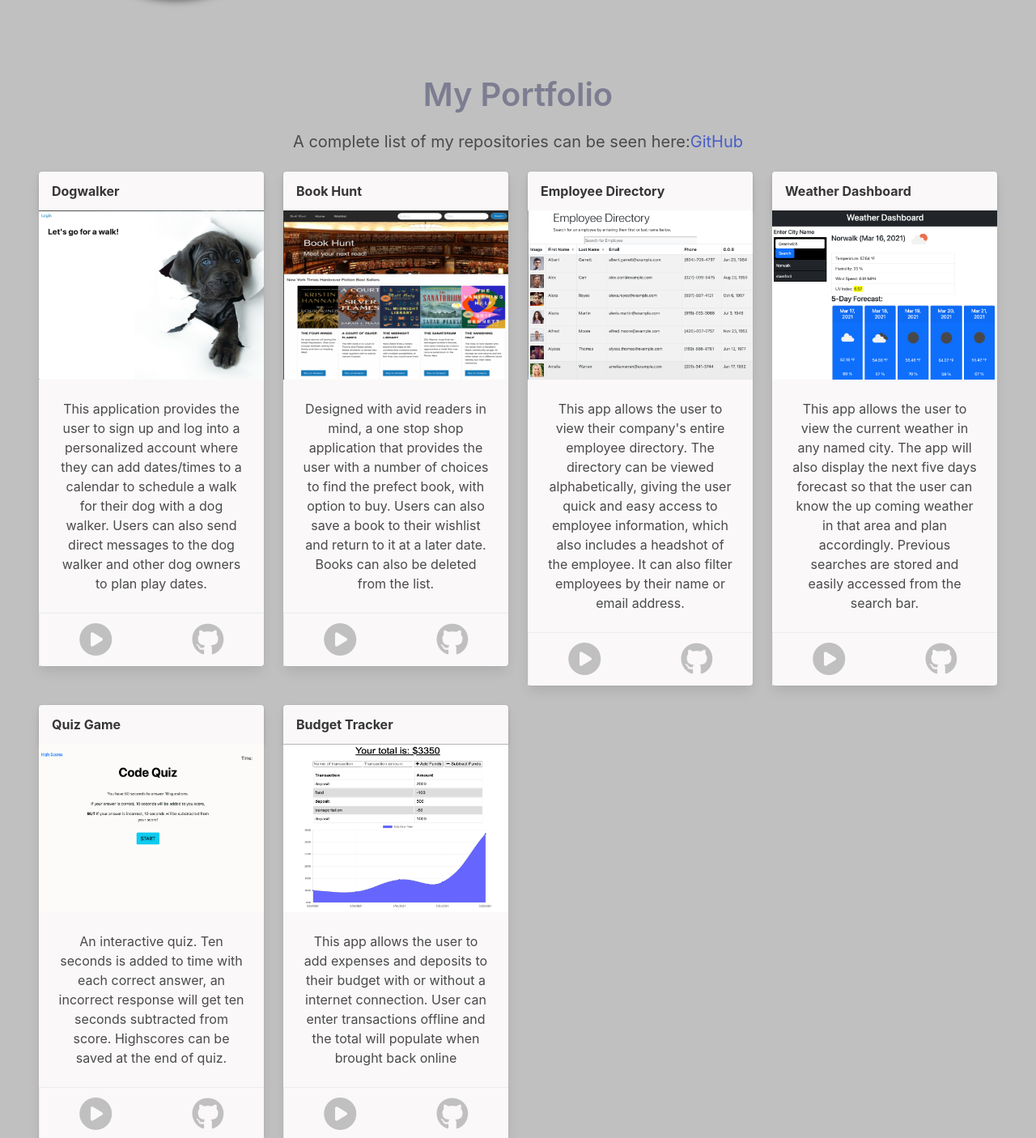
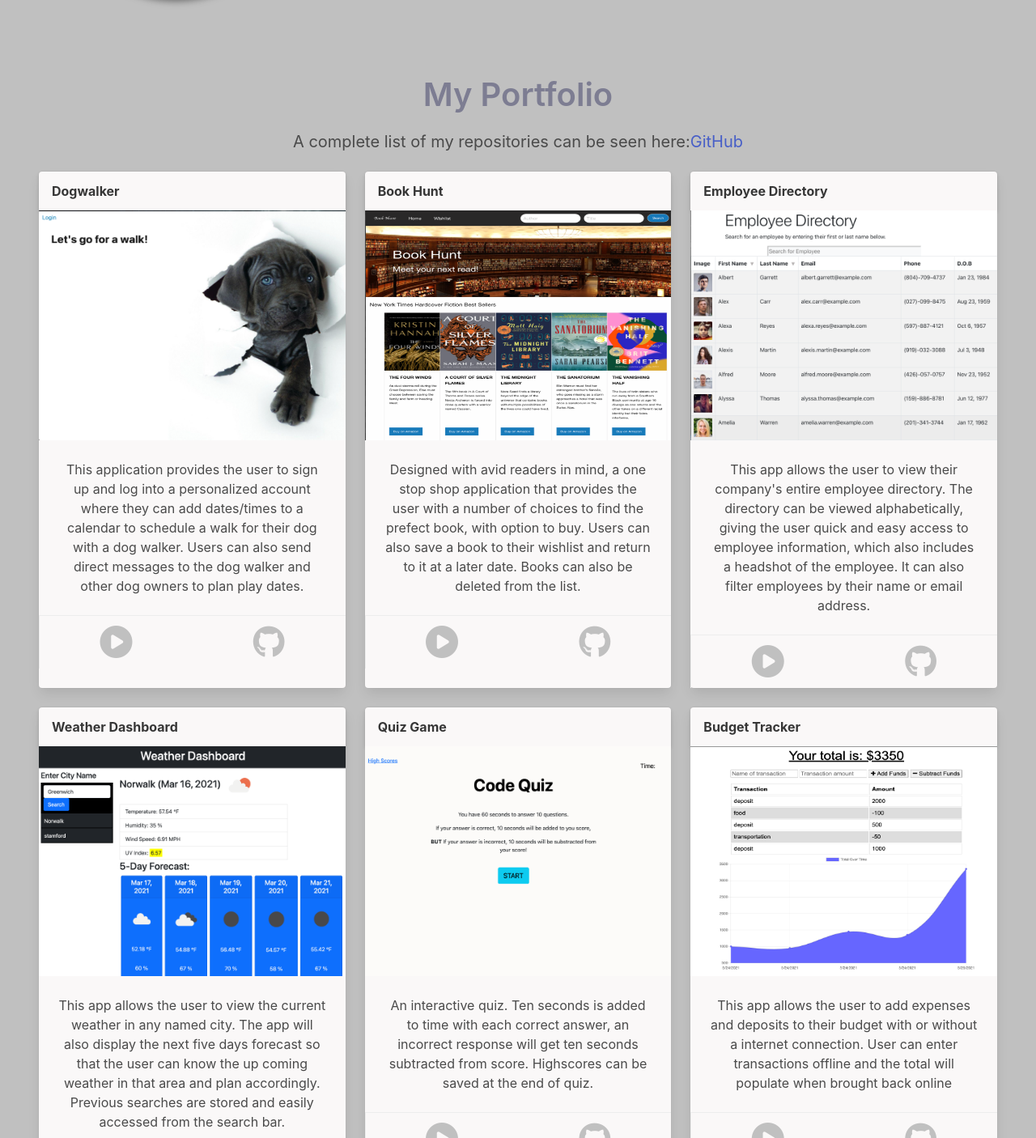
Before and after one commit to srad25/React-Portfolio, a React (Create React App) app: page / in a window 1280 px wide. Shown: the part 935-2341 px from the top of the page at 81% size. Built offline with nearby package versions, Linux system fonts and the light colour scheme.

Commit message:
fixing image issue

```diff
--- a/package.json
+++ b/package.json
@@ -9,7 +9,6 @@
     "@testing-library/user-event": "^12.8.3",
     "axios": "^0.21.1",
     "bootstrap": "^5.0.1",
-    "gh-pages": "^3.2.0",
     "react": "^17.0.2",
     "react-dom": "^17.0.2",
     "react-router-dom": "^5.2.0",
--- a/src/components/AboutMe.js
+++ b/src/components/AboutMe.js
@@ -11,7 +11,7 @@ function AboutMe() {
               <div className="image">
                 <img
                   className="is-rounded"
-                  src="/assets/images/sue.jpg"
+                  src={process.env.PUBLIC_URL + "/assets/images/sue.jpg"}
                   alt="headshot"
                   id="headshot"
                 />
--- a/src/components/Portfolio/Portfolio-cards.js
+++ b/src/components/Portfolio/Portfolio-cards.js
@@ -3,7 +3,7 @@ import React from "react";
 function PortfolioCard(props) {
   return (
     <React.Fragment>
-      <div className="column is-3">
+      <div className="column is-4">
         <div className="card">
           <div className="card-header">
             <p className="card-header-title">{props.title}</p>
@@ -11,7 +11,7 @@ function PortfolioCard(props) {
           <div className="card-image">
             <figure className="image is-4by3">
               <a href={props.deployed} target="_blank" rel="noreferrer">
-                <img src={props.image} alt="Project Image" />
+                <img src={props.image} alt="Project Image"/>
               </a>
             </figure>
           </div>
@@ -22,7 +22,7 @@ function PortfolioCard(props) {
             <div className="card-footer-item">
               <a href={props.deployed} target="_blank" rel="noreferrer"
               >
-                <i class="fas fa-play-circle"></i>
+                <i className="fas fa-play-circle"></i>
               </a>
             </div>
             <div className="card-footer-item">
--- a/src/components/Portfolio/Portfolio-container.js
+++ b/src/components/Portfolio/Portfolio-container.js
@@ -20,42 +20,42 @@ function PortfolioContainer() {
           <PortfolioCard
             title="Dogwalker"
             deployed="https://dogwalkerapp.herokuapp.com"
-            image="/assets/images/dogWalker.png"
+            image={process.env.PUBLIC_URL + "/assets/images/dogWalker.png"}
             description="This application provides the user to sign up and log into a personalized account where they can add dates/times to a calendar to schedule a walk for their dog with a dog walker. Users can also send direct messages to the dog walker and other dog owners to plan play dates."
             github="https://github.com/jarretebarnett/dogwalker"
           />
           <PortfolioCard
             title="Book Hunt"
             deployed="https://srad25.github.io/Book-Hunt"
-            image="/assets/images/bkhunt.png"
+            image={process.env.PUBLIC_URL + "/assets/images/bkhunt.png"}
             description="Designed with avid readers in mind, a one stop shop application that provides the user with a number of choices to find the prefect book, with option to buy. Users can also save a book to their wishlist and return to it at a later date. Books can also be deleted from the list."
             github="https://github.com/srad25/Book-Hunt"
           />
           <PortfolioCard
             title="Employee Directory"
             deployed="https://srad25.github.io/EmployeeDirectory"
-            image="/assets/images/emp1.png"
+            image={process.env.PUBLIC_URL +"/assets/images/emp1.png"}
             description="This app allows the user to view their company's entire employee directory. The directory can be viewed alphabetically, giving the user quick and easy access to employee information, which also includes a headshot of the employee. It can also filter employees by their name or email address."
             github="https://github.com/srad25/EmployeeDirectory"
           />
           <PortfolioCard
             title="Weather Dashboard"
             deployed="https://srad25.github.io/WeatherDashboard/"
-            image="/assets/images/fiveDay.png"
+            image={process.env.PUBLIC_URL +"/assets/images/fiveDay.png"}
             description="This app allows the user to view the current weather in any named city. The app will also display the next five days forecast so that the user can know the up coming weather in that area and plan accordingly. Previous searches are stored and easily accessed from the search bar."
             github="https://www.github.com/srad25/weatherDashboard"
           />
           <PortfolioCard
             title="Quiz Game"
             deployed="https://srad25.github.io/Quiz-Game"
-            image="/assets/images/codeQuizStart.png"
+            image={process.env.PUBLIC_URL +"/assets/images/codeQuizStart.png"}
             description="An interactive quiz. Ten seconds is added to time with each correct answer, an incorrect response will get ten seconds subtracted from score. Highscores can be saved at the end of quiz."
             github="https://github.com/srad25/Quiz-Game"
           />
           <PortfolioCard
             title="Budget Tracker"
             deployed="https://budgettrackerrapp.herokuapp.com"
-            image="/assets/images/budget0.png"
+            image={process.env.PUBLIC_URL +"/assets/images/budget0.png"}
             description="This app allows the user to add expenses and deposits to their budget with or without a internet connection. User can enter transactions offline and the total will populate when brought back online"
             github="https://github.com/srad25/BugetTracker"
           />
--- a/src/style.css
+++ b/src/style.css
@@ -66,6 +66,7 @@ body {
   }
 
   .card {
+    height: 100%;
     background-color: rgb(250, 248, 248);
   }
 
```
Also changed, not shown: 1 other file (tests, documents, lock files or other folders).
